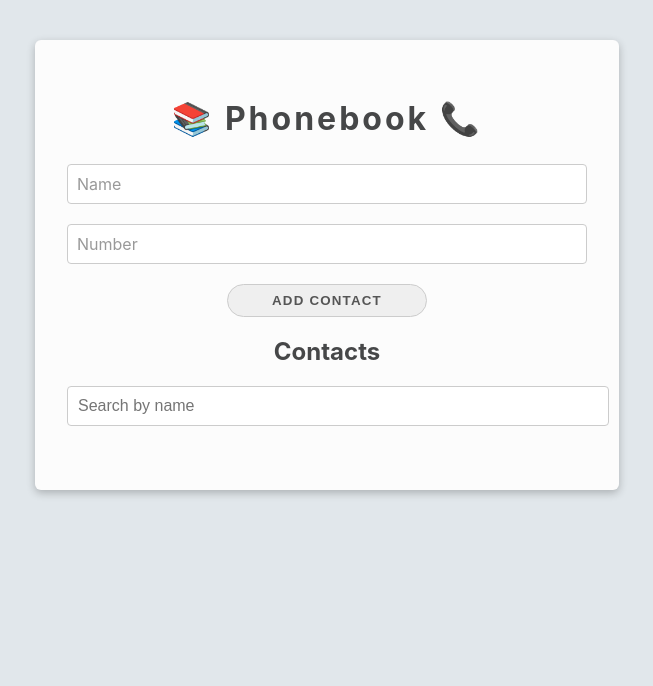
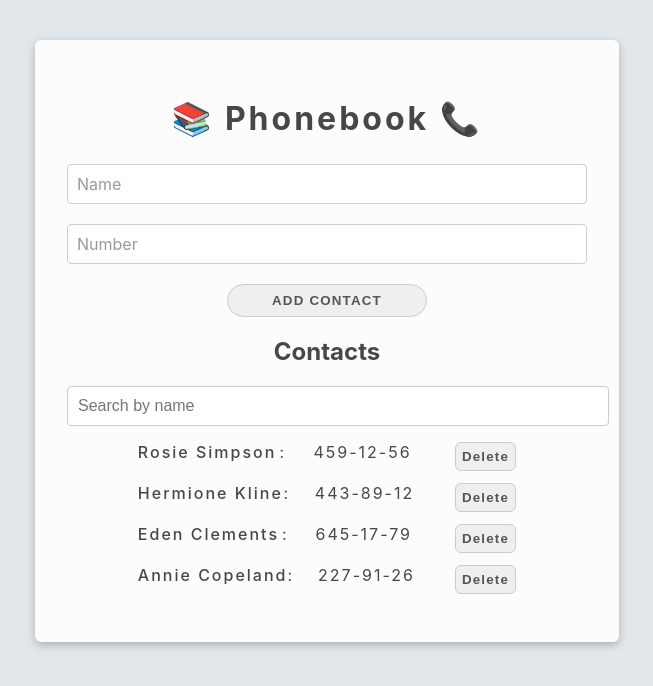
Before and after one commit to Fatiuk/goit-react-hw-04-phonebook, a React (Create React App) app: page / in a window 1280 px wide. Shown: the top 686 px of the page, without its empty margins (313-966 px from the left). Built offline with nearby package versions, Linux system fonts and the light colour scheme.

Commit message:
Update 0.0.1

```diff
--- a/src/components/App.jsx
+++ b/src/components/App.jsx
@@ -1,4 +1,4 @@
-import React, { Component } from 'react';
+import React, { useState, useEffect } from 'react';
 import Notiflix from 'notiflix';
 // ============ Section ============
 import Section from './Section/Section';
@@ -9,32 +9,27 @@ import Filter from './Filter/Filter';
 // ============ ContactList ============
 import ContactList from './ContatctList/ContactList';
 
-export default class App extends Component {
-  state = {
-    contacts: [],
-    filter: '',
-  };
+const initialContacts = [
+  { id: 'id-1', name: 'Rosie Simpson', number: '459-12-56' },
+  { id: 'id-2', name: 'Hermione Kline', number: '443-89-12' },
+  { id: 'id-3', name: 'Eden Clements', number: '645-17-79' },
+  { id: 'id-4', name: 'Annie Copeland', number: '227-91-26' },
+];
 
-  componentDidMount() {
-    const localContacts = localStorage.getItem('contacts');
-    const parsedContacts = JSON.parse(localContacts);
-    // Load contacts from local storage on component mounting.
-    if (parsedContacts) {
-      this.setState({ contacts: parsedContacts });
-    }
-  }
+const App = () => {
+  const [contacts, setContacts] = useState(
+    () => JSON.parse(localStorage.getItem('contacts')) ?? initialContacts
+  );
+  const [filter, setFilter] = useState('');
 
-  componentDidUpdate(prevProps, prevState) {
-    // Save contacts to local storage when they change.
-    if (this.state.contacts !== prevState.contacts) {
-      localStorage.setItem('contacts', JSON.stringify(this.state.contacts));
-    }
-  }
+  useEffect(() => {
+    localStorage.setItem('contacts', JSON.stringify(contacts));
+  }, [contacts]);
 
   // The method that adds a new contact to the list of contacts
-  addContact = newContact => {
+  const addContact = newContact => {
     // Check if a contact with the same name already exists
-    const isExist = this.state.contacts.find(el => el.name === newContact.name);
+    const isExist = contacts.find(el => el.name === newContact.name);
     // If the contact already exists, display a warning
     if (isExist)
       return Notiflix.Report.warning(
@@ -43,42 +38,39 @@ export default class App extends Component {
         'Okay'
       );
     // If the contact doesn't exist, add it to the list of contacts
-    this.setState(prevState => ({
-      contacts: [...prevState.contacts, newContact],
+    setContacts(prevContacts => ({
+      contacts: [...prevContacts, newContact],
     }));
   };
   // The method that deletes the contact by its ID
-  deleteContact = contactId => {
-    this.setState(prevState => ({
-      contacts: prevState.contacts.filter(contact => contact.id !== contactId),
-    }));
+  const deleteContact = contactId => {
+    console.log(contactId);
+    setContacts(prevContacts =>
+      prevContacts.filter(contact => contact.id !== contactId)
+    );
   };
   // The method that updates the value of the filter
-  changeFilter = event => {
-    this.setState({
-      filter: event.target.value,
-    });
+  const changeFilter = event => {
+    setFilter(event.target.value);
   };
   // The method that returns the filtered list of contacts
-  filteredContacts = () => {
-    const { contacts, filter } = this.state;
+  const filteredContacts = () => {
     return contacts.filter(contact =>
       contact.name.toLowerCase().includes(filter.toLowerCase().trim())
     );
   };
 
-  render() {
-    const { filter } = this.state;
   return (
     <Section title="📚 Phonebook 📞">
-        <ContactForm onSubmit={this.addContact}></ContactForm>
+      <ContactForm onSubmit={addContact}></ContactForm>
       <h2>Contacts</h2>
-        <Filter filter={filter} onChange={this.changeFilter}></Filter>
+      <Filter filter={filter} onChange={changeFilter}></Filter>
       <ContactList
-          contacts={this.filteredContacts()}
-          handleDeleteContact={this.deleteContact}
+        contacts={filteredContacts()}
+        handleDeleteContact={deleteContact}
       ></ContactList>
     </Section>
   );
-  }
-}
+};
+
+export default App;
```
Lines whose indentation alone changed are shown as unchanged.
